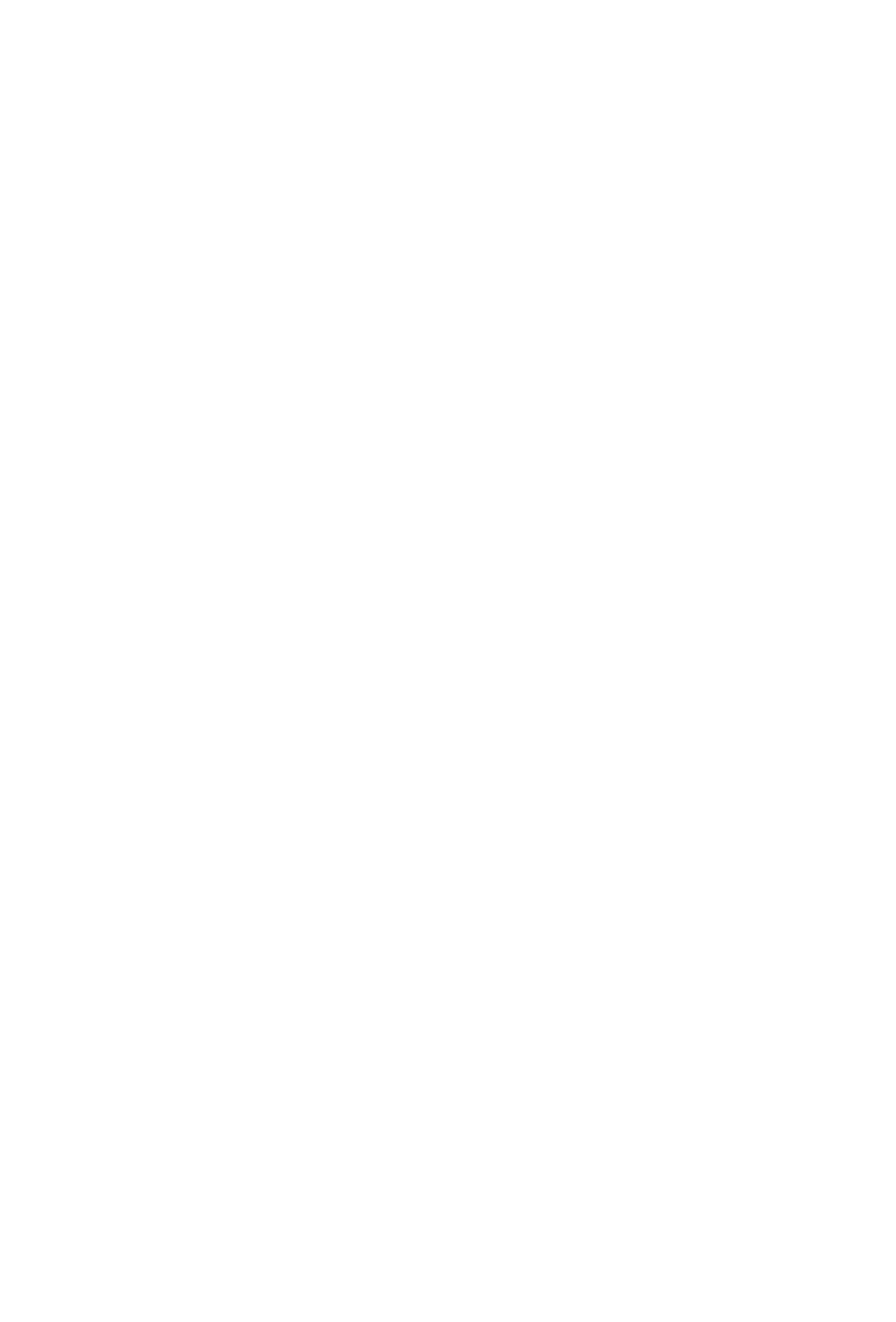
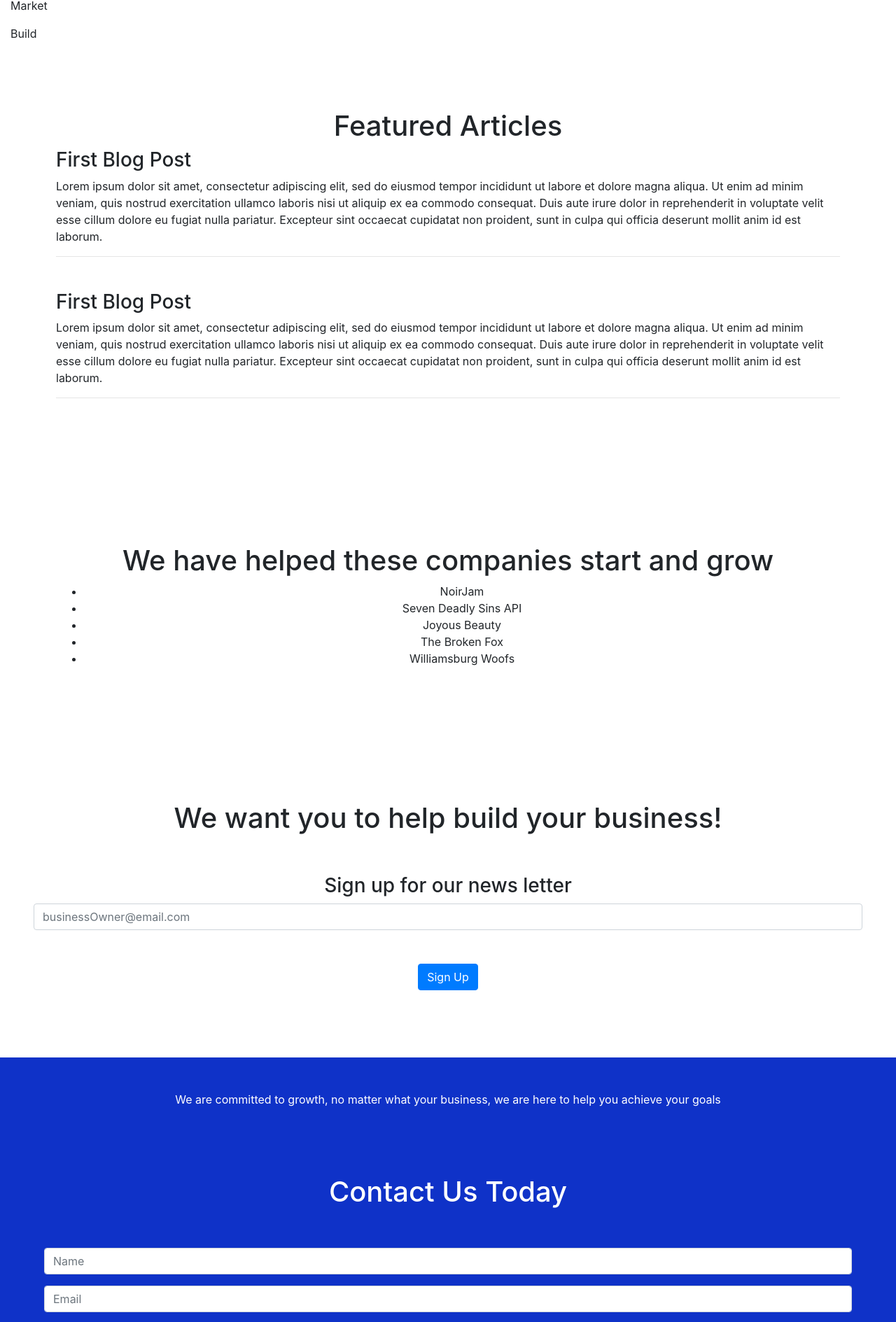
Before and after one commit to codebypaul/pw_project_works_front, a React (Create React App) app: page / in a window 1280 px wide. Shown: the part 876-2765 px from the top of the page at 70% size. Before the commit the page ends 800 px from the top, so only its background shows below. Built offline with nearby package versions, Linux system fonts and the light colour scheme.

Commit message:
added more elements to the home page built the contact and newsl letter signup form, began styling services page and added reviews

```diff
--- a/public/index.html
+++ b/public/index.html
@@ -24,7 +24,7 @@
       work correctly both with client-side routing and a non-root public URL.
       Learn how to configure a non-root public URL by running `npm run build`.
     -->
-    <title>React App</title>
+    <title>PW Project Works</title>
   </head>
   <body>
     <noscript>You need to enable JavaScript to run this app.</noscript>
--- a/src/App.js
+++ b/src/App.js
@@ -13,6 +13,8 @@ import Services from './pages/Services'
 // components
 import Navbar from './components/Navbar'
 import Footer from './components/Footer'
+import NewsLetterForm from './components/NewsLetterForm'
+
 function App() {
   return (
     <>
@@ -27,6 +29,7 @@ function App() {
         <Route path='/reviews' component={Reviews}/>
         <Route path='/services' component={Services}/>
       </Switch>
+      <NewsLetterForm/>
       <Footer/>
     </>
   );
--- /dev/null
+++ b/src/components/Banner.js
@@ -0,0 +1,18 @@
+import styled from 'styled-components'
+import {Link} from 'react-router-dom'
+
+export default function Banner() {
+    return (
+        <BannerWrapper>
+        Time to Stand out <Link to='/contact'><button className='btn btn-primary'>Get started</button></Link>
+        </BannerWrapper>
+    )
+}
+
+const BannerWrapper = styled.div`
+    height: 4rem;
+    width: 100%;
+    display: flex;
+    justify-content: center;
+    align-items: center;
+`
--- a/src/components/BlogPost.js
+++ b/src/components/BlogPost.js
@@ -1,7 +1,7 @@
 export default function BlogPost(props) {
     return (
         <div className="mb-5">
-            <h1>{props.title}</h1>
+            <h3>{props.title}</h3>
             <p>{props.body}</p>
             <p>{props.date}</p>
             <hr/>
--- a/src/components/ContactForm.js
+++ b/src/components/ContactForm.js
@@ -1,22 +1,24 @@
+import {Form, Button} from 'react-bootstrap'
+
 export default function ContactForm() {
     return (
-        <form action="" className="m-5 p-5">
-                <div className="form-group">
-                    <label htmlFor="">Name</label>
-                    <input type="text" className="form-control"/>
-                </div>
-                <div className="form-group">
-                    <label htmlFor="">Email</label>
-                    <input type="email" className="form-control"/>
-                </div>
-                <div className="form-group">
-                    <label htmlFor="">Phone</label>
-                    <input type="tel" className="form-control"/>
-                </div>
-                <div className="form-group">
-                    <label htmlFor="">Message</label>
-                    <textarea className="form-control" rows="10"></textarea>
-                </div>
-            </form>
+        <>
+        <Form className='p-5'>
+            <Form.Group>
+                <Form.Control type='text' placeholder='Name'/>
+            </Form.Group>
+            <Form.Group>
+                <Form.Control type='email' placeholder='Email'/>
+            </Form.Group>
+            <Form.Group>
+                <Form.Control type='text' placeholder='Phone Number'/>
+            </Form.Group>
+            <Form.Group>
+                <Form.Control as='textarea' rows={5} placeholder='How can we help you grow?'/>
+            </Form.Group>
+            <Button variant='primary' type='submit'>Submit</Button>
+        </Form>
+        </>
+
     )
 }
--- /dev/null
+++ b/src/components/NewsLetterForm.js
@@ -0,0 +1,15 @@
+// import styled from 'styled-components'
+import {Form, Button} from 'react-bootstrap'
+
+
+export default function NewsLetterForm() {
+    return (
+        <div className="container-fluid text-center p-5">
+            <h3>Sign up for our news letter</h3>
+            <Form>
+                <Form.Control type='email' placeholder='businessOwner@email.com' className='mb-3'/>
+                <Button variant='primary' type='submit'>Sign Up</Button>
+            </Form>
+        </div>
+    )
+}
--- /dev/null
+++ b/src/components/Review.js
@@ -0,0 +1,10 @@
+export default function Review(props) {
+    return (
+        <div className="card p-3">
+            <img src="" alt=""/>
+            <h3>{props.name}</h3>
+            <h4>{props.rating} Stars</h4>
+            <p>{props.body}</p>
+        </div>
+    )
+}
--- /dev/null
+++ b/src/components/SignUpNewsLetter.js
@@ -0,0 +1,15 @@
+import {Form, Button} from 'react-bootstrap'
+
+
+export default function NewsLetterForm() {
+    return (
+        <div className="container-fluid text-center p-5">
+            <h1 className='p-5'>We want you to help build your business!</h1>
+            <h3>Sign up for our news letter</h3>
+            <Form>
+                <Form.Control type='email' placeholder='businessOwner@email.com' className='mb-5'/>
+                <Button variant='primary' type='submit'>Sign Up</Button>
+            </Form>
+        </div>
+    )
+}
--- a/src/pages/Blog.js
+++ b/src/pages/Blog.js
@@ -1,7 +1,7 @@
 import BlogPost from '../components/BlogPost'
 
 export default function Blog() {
-    const lorem = 'Lorem ipsum dolor sit amet, consectetur adipiscing elit, sed do eiusmod tempor incididunt ut labore et dolore magna aliqua. Ut enim ad minim veniam, quis nostrud exercitation ullamco laboris nisi ut aliquip ex ea commodo consequat. Duis aute irure dolor in reprehenderit in voluptate velit esse cillum dolore eu fugiat nulla pariatur. Excepteur sint occaecat cupidatat non proident, sunt in culpa qui officia deserunt mollit anim id est laborum."'
+    const lorem = 'Lorem ipsum dolor sit amet, consectetur adipiscing elit, sed do eiusmod tempor incididunt ut labore et dolore magna aliqua. Ut enim ad minim veniam, quis nostrud exercitation ullamco laboris nisi ut aliquip ex ea commodo consequat. Duis aute irure dolor in reprehenderit in voluptate velit esse cillum dolore eu fugiat nulla pariatur. Excepteur sint occaecat cupidatat non proident, sunt in culpa qui officia deserunt mollit anim id est laborum.'
     return (
         <div>
             <h1>Blog</h1>
--- a/src/pages/Home.js
+++ b/src/pages/Home.js
@@ -1,29 +1,75 @@
 import { Link } from 'react-router-dom'
 import styled from 'styled-components'
+// components
+import Banner from '../components/Banner'
+import SignUpNewsLetter from '../components/SignUpNewsLetter'
+import ContactForm from '../components/ContactForm'
+import BlogPost from '../components/BlogPost'
 
 export default function Home() {
+    const lorem = 'Lorem ipsum dolor sit amet, consectetur adipiscing elit, sed do eiusmod tempor incididunt ut labore et dolore magna aliqua. Ut enim ad minim veniam, quis nostrud exercitation ullamco laboris nisi ut aliquip ex ea commodo consequat. Duis aute irure dolor in reprehenderit in voluptate velit esse cillum dolore eu fugiat nulla pariatur. Excepteur sint occaecat cupidatat non proident, sunt in culpa qui officia deserunt mollit anim id est laborum.'
     return (
         <>
+            <Banner/>
+            <IntroContainer>
+                PW Project Works
+            </IntroContainer>
+            <div className="container-fluid">
+                <p>Grow</p>
+                <p>Brand</p>
+                <p>Market</p>
+                <p>Build</p>
+            </div>
             <div className="container-fluid">
 
             </div>
-            <div className="container-fluid">
-            <Link to='/reviews'>
-                <h1>Reviews</h1>
-            </Link>
-            </div>
-            <SeenOn>
-                Articles
+            <ArticlesArea>
+                <h1 className='text-center'>Featured Articles</h1>
+                <BlogPost title='First Blog Post' body={lorem}/>
+                <BlogPost title='First Blog Post' body={lorem}/>
+            </ArticlesArea>
+            <SeenOn className='text-center'>
+                <h1>We have helped these companies start and grow</h1>
+                <ul>
+                    <li>
+                        NoirJam
+                    </li>
+                    <li>
+                        Seven Deadly Sins API
+                    </li>
+                    <li>
+                        Joyous Beauty
+                    </li>
+                    <li>
+                        The Broken Fox
+                    </li>
+                    <li>
+                        Williamsburg Woofs
+                    </li>
+                </ul>
             </SeenOn>
-            <SeenOn>
-                Seen On
-            </SeenOn>
+            <SignUpNewsLetter/>
+            <ContactWrapper className='container-fluid text-center'>
+                <p className='p-5 m-5'>We are committed to growth, no matter what your business, we are here to help you achieve your goals</p>
+                <h1>Contact Us Today</h1>
+                <ContactForm/>
+            </ContactWrapper>
         </>
     )
 }
-
+const IntroContainer = styled.div`
+    height: calc(100vh - 8rem);
+    background: grey;
+`
 const SeenOn = styled.div`
-    border: 1px solid black;
     width: 100%;
     padding: 5rem;
 `
+const ArticlesArea = styled.div`
+    width: 100%;
+    padding: 5rem;
+`
+const ContactWrapper = styled.div`
+    background: rgba(15,50,200);
+    color: white;
+`
--- a/src/pages/Services.js
+++ b/src/pages/Services.js
@@ -1,29 +1,100 @@
+import styled from 'styled-components'
+import {Carousel} from 'react-bootstrap'
+// components
+import Review from '../components/Review'
+
+
 export default function Services() {
+    const lorem = 'Lorem ipsum dolor sit amet, consectetur adipiscing elit, sed do eiusmod tempor incididunt ut labore et dolore magna aliqua. Ut enim ad minim veniam, quis nostrud exercitation ullamco laboris nisi ut aliquip ex ea commodo consequat. Duis aute irure dolor in reprehenderit in voluptate velit esse cillum dolore eu fugiat nulla pariatur. Excepteur sint occaecat cupidatat non proident, sunt in culpa qui officia deserunt mollit anim id est laborum.'
     return (
-
+        <>
         <div className="container">
-
+            <ServiceContainer>
                 <h2 id="Landing_pages">Landing Pages</h2>
                 <p>A landing page is a great first step to get your business internet presence.</p>
+                <p>{lorem}</p>
                 <hr/>
-
+            </ServiceContainer>
+            <ServiceContainer>
                 <h2 id="Mobile_Application">Mobile Application</h2>
-            <p></p>
+                <p>{lorem}</p>
                 <hr/>
-
+            </ServiceContainer>
+            <ServiceContainer>
                 <h2 id="SEO_Strategies">SEO Strategies</h2>
-            <p></p>
+                <p>{lorem}</p>
                 <hr/>
-
+            </ServiceContainer>
+            <ServiceContainer>
                 <h2 id="Social_Media_Automation">Social Media Automation</h2>
-            <p></p>
+                <p>{lorem}</p>
                 <hr/>
-
+            </ServiceContainer>
+            <ServiceContainer>
                 <h2 id="Web Applications">
                     Web Applications
                 </h2>
                 <p>There are a million applications out there, but is there one for your organization?</p>
+                <p>{lorem}</p>
                 <hr/>
+            </ServiceContainer>
+
+
+
+
         </div>
+        <ReviewContainer>
+            <h2 className='text-center'>Reviews</h2>
+            <div className="container">
+                <Review name='Person 1' rating={5} body={lorem}/>
+                <Carousel>
+  <Carousel.Item>
+    <img
+      className="d-block w-100"
+      src="holder.js/800x400?text=First slide&bg=373940"
+      alt="First slide"
+    />
+    <Carousel.Caption>
+      <h3>First slide label</h3>
+      <p>Nulla vitae elit libero, a pharetra augue mollis interdum.</p>
+    </Carousel.Caption>
+  </Carousel.Item>
+  <Carousel.Item>
+    <img
+      className="d-block w-100"
+      src="holder.js/800x400?text=Second slide&bg=282c34"
+      alt="Second slide"
+    />
+
+    <Carousel.Caption>
+      <h3>Second slide label</h3>
+      <p>Lorem ipsum dolor sit amet, consectetur adipiscing elit.</p>
+    </Carousel.Caption>
+  </Carousel.Item>
+  <Carousel.Item>
+    <img
+      className="d-block w-100"
+      src="holder.js/800x400?text=Third slide&bg=20232a"
+      alt="Third slide"
+    />
+
+    <Carousel.Caption>
+      <h3>Third slide label</h3>
+      <p>Praesent commodo cursus magna, vel scelerisque nisl consectetur.</p>
+    </Carousel.Caption>
+  </Carousel.Item>
+</Carousel>
+            </div>
+        </ReviewContainer>
+        </>
     )
 }
+
+const ServiceContainer = styled.div`
+    margin: 3rem 0;
+`
+const ReviewContainer = styled.div`
+    width: 100%;
+    padding: 5rem;
+    background: rgba(200,200,200,1);
+`
```
Lines whose indentation alone changed are shown as unchanged.
